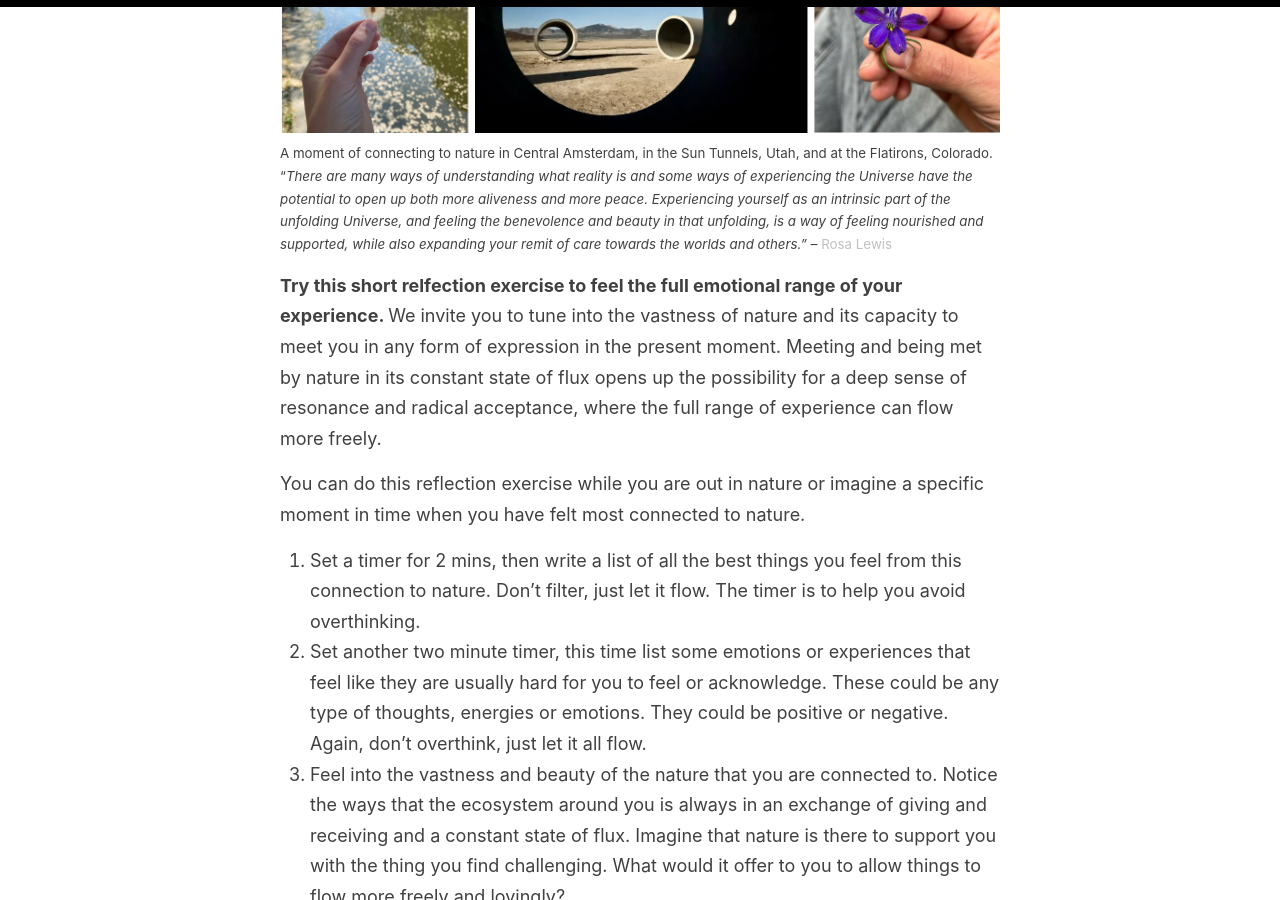
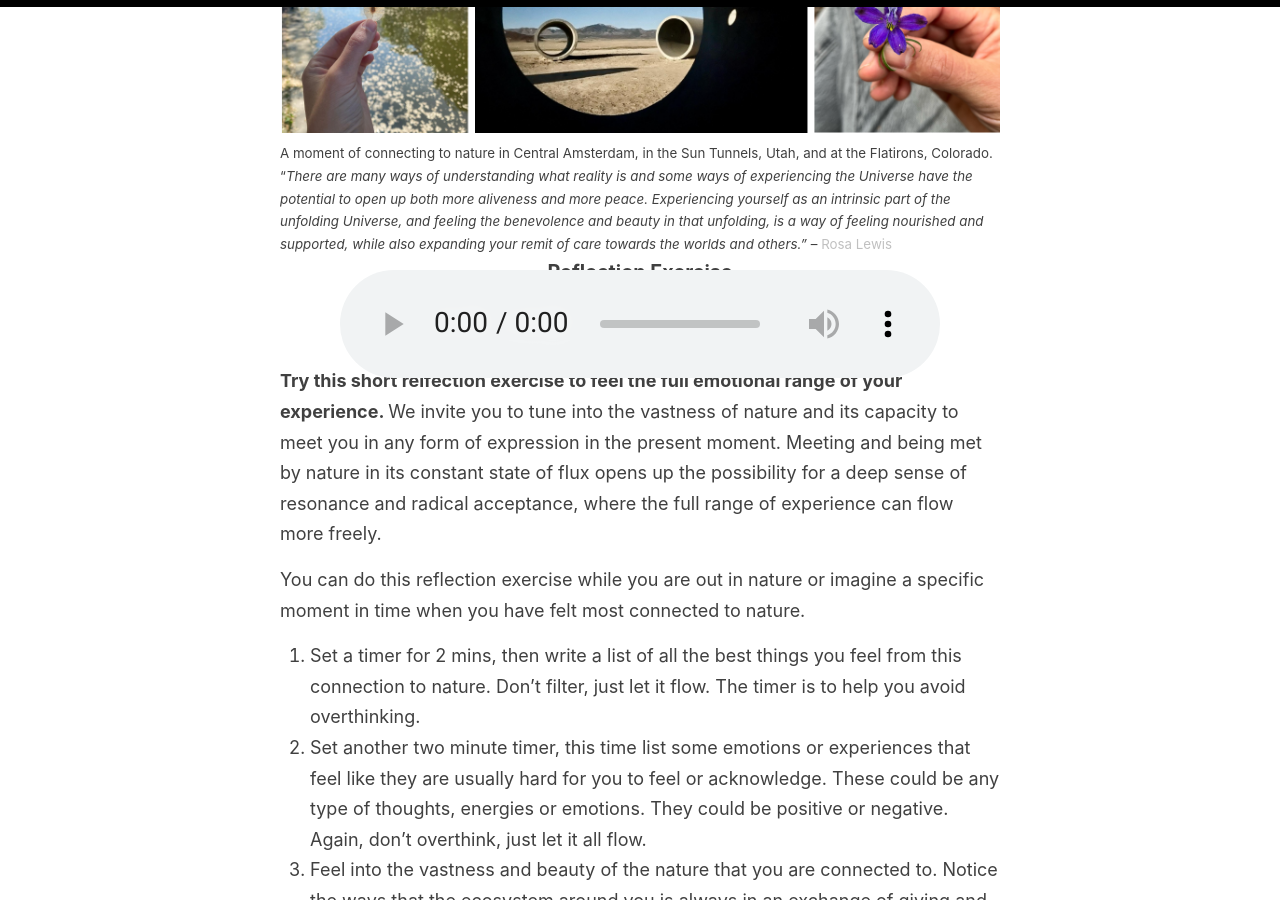
Before and after one commit to fluxnetart/fluxnetart.github.io, a Jekyll site: the page built from _posts/2025-05-18-video-mandala.md, in a window 1280 px wide and 900 px high, scrolled down 1947 px. Built offline with Jekyll 4.4.1, drawn with Linux system fonts in a browser that asks for light colours.

Commit message:
Update 2025-05-18-video-mandala.md

```diff
--- a/_posts/2025-05-18-video-mandala.md
+++ b/_posts/2025-05-18-video-mandala.md
@@ -65,6 +65,18 @@ As part of the project, <a href="https://fluxnetart.github.io/Rosa/">Rosa Lewis
   <figcaption>A moment of connecting to nature in Central Amsterdam, in the Sun Tunnels, Utah, and at the Flatirons, Colorado. “<i>There are many ways of understanding what reality is and some ways of experiencing the Universe have the potential to open up both more aliveness and more peace. Experiencing yourself as an intrinsic part of the unfolding Universe, and feeling the benevolence and beauty in that unfolding, is a way of feeling nourished and supported, while also expanding your remit of care towards the worlds and others.” </i> – <a href="https://fluxnetart.github.io/Rosa/">Rosa Lewis</a></figcaption>
 </figure>
 
+<div style="text-align: center;">
+  <div style="font-size: 1.1em; margin-bottom: 8px;">
+    <strong>Reflection Exercise</strong>
+  </div>
+  <audio controls style="display: block; margin: 0 auto; transform: scale(2);">
+    <source src="https://drive.google.com/uc?export=preview&id=1_0MHKjO3FScNxgrpig8GZoz6P1-uZKzl" type="audio/mpeg">
+    Your browser does not support the audio element.
+</audio>
+</div>
+
+
+
 <b>Try this short relfection exercise to feel the full emotional range of your experience. </b>
 We invite you to tune into the vastness of nature and its capacity to meet you in any form of expression in the present moment. Meeting and being met by nature in its constant state of flux opens up the possibility for a deep sense of resonance and radical acceptance, where the full range of experience can flow more freely.
 
@@ -74,8 +86,3 @@ You can do this reflection exercise while you are out in nature or imagine a spe
 2. Set another two minute timer, this time list some emotions or experiences that feel like they are usually hard for you to feel or acknowledge. These could be any type of thoughts, energies or emotions. They could be positive or negative. Again, don’t overthink, just let it all flow.
 3. Feel into the vastness and beauty of the nature that you are connected to. Notice the ways that the ecosystem around you is always in an exchange of giving and receiving and a constant state of flux. Imagine that nature is there to support you with the thing you find challenging. What would it offer to you to allow things to flow more freely and lovingly?
 4. Set a final two minute timer. Describe what you think the Universe is and how you fit into it. There is no right or wrong answer, just let yourself express what feels most resonant to you in this moment.
-
-<audio controls>
-  <source src="https://drive.google.com/uc?export=preview&id=1_0MHKjO3FScNxgrpig8GZoz6P1-uZKzl" type="audio/mpeg">
-  Your browser does not support the audio element.
-</audio>
```
